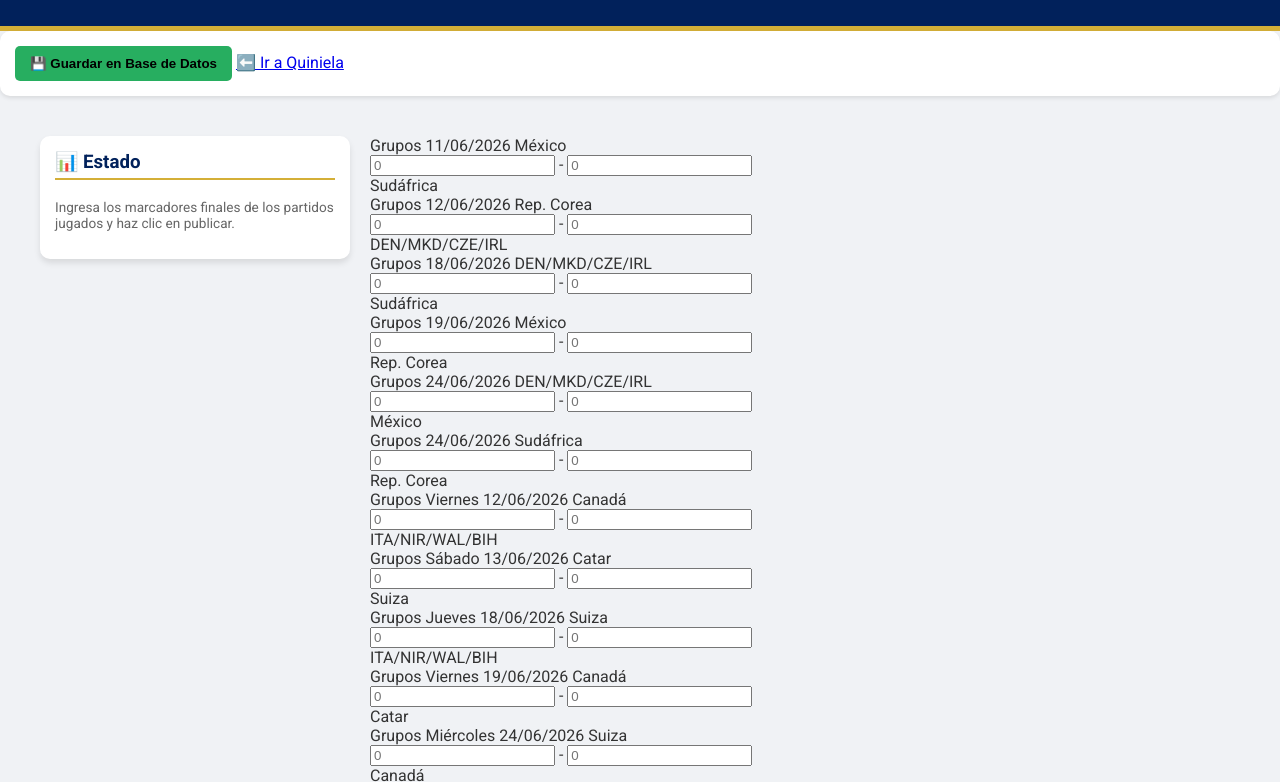
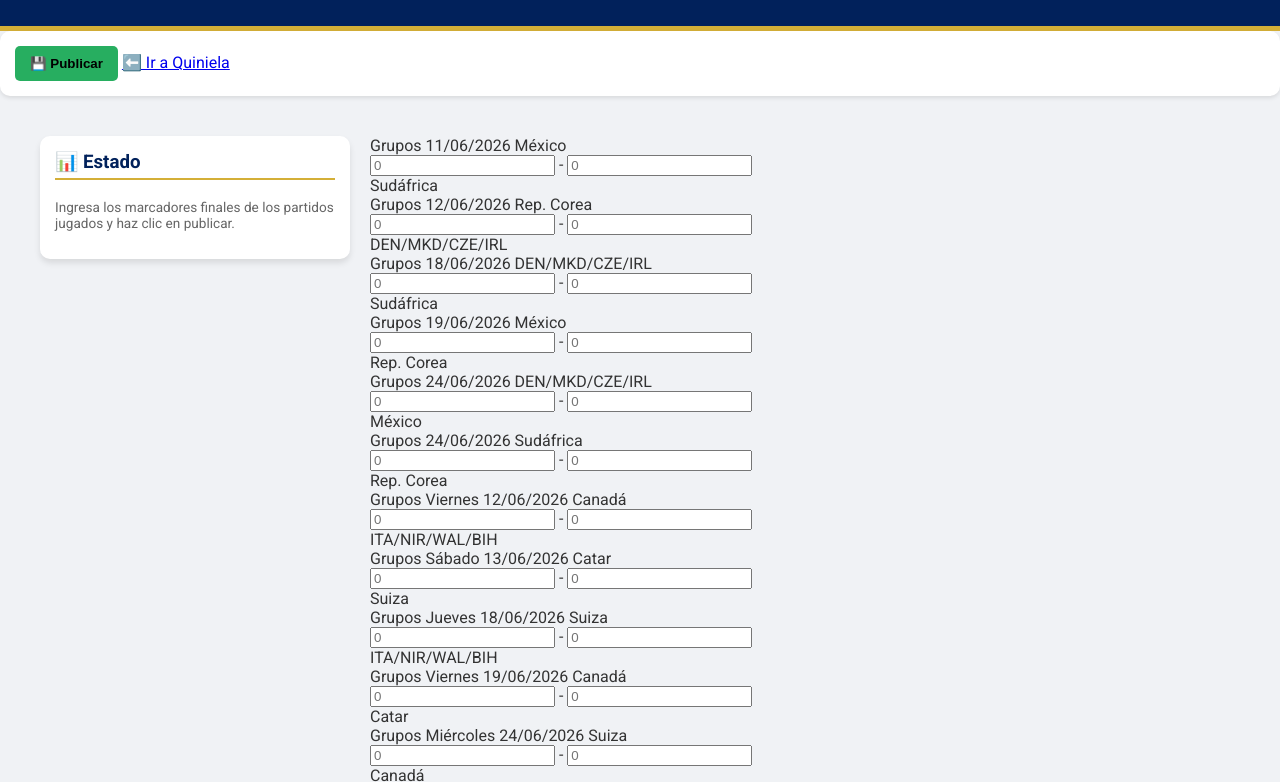
Before and after one commit to carlosldvjuegos/quiniela, a website: page admin.html in a window 1280 px wide. Shown: the part 95-877 px from the top of the page. Drawn offline with Linux system fonts and the light colour scheme; no server answers.

Commit message:
Update admin.html

```diff
--- a/admin.html
+++ b/admin.html
@@ -14,7 +14,7 @@
 
     <div class="user-panel">
     <div class="actions">
-        <button onclick="guardarResultadosOficiales()" class="btn-save">💾 Guardar en Base de Datos</button>
+        <button onclick="guardarResultadosOficiales()" class="btn-save">💾 Publicar</button>
         <a href="index.html" class="btn-link-volver">⬅️ Ir a Quiniela</a>
     </div>
     </div>
```
